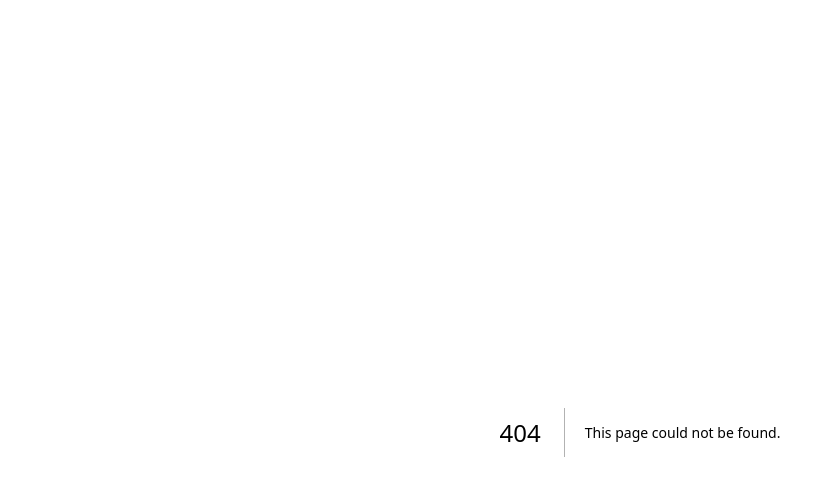
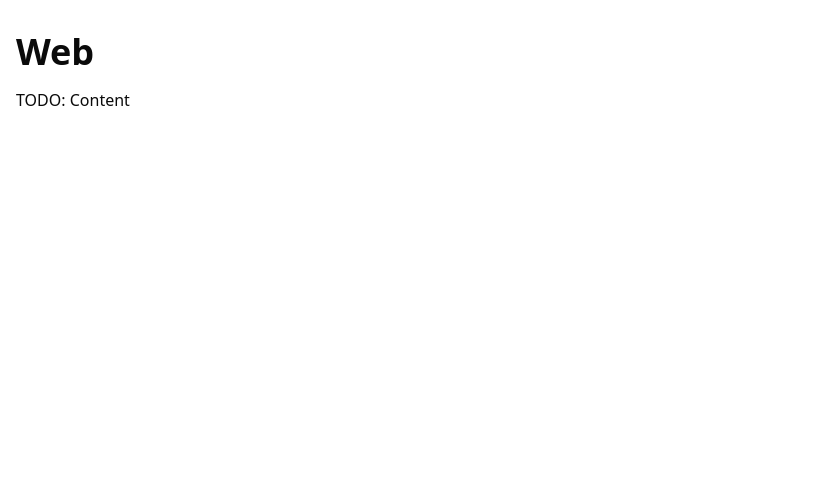
Before and after one commit to Mahdieh-SR/nextjs-foundations, a Next.js app in the folder apps/web/: page / in a window 1280 px wide. Before the commit this address had no page. Shown: the top 496 px of the page, without its empty margins (0-823 px from the left). Built offline with nearby package versions, Linux system fonts and the light colour scheme.

Commit message:
fix: add clean page.tsx

```diff
--- /dev/null
+++ b/apps/web/src/app/page.tsx
@@ -0,0 +1,9 @@
+export default function HomePage() {
+  return (
+    <main className="flex flex-col gap-4">
+      <h1 className="font-bold text-4xl">Web</h1>
+
+      <p>TODO: Content</p>
+    </main>
+  );
+}
```
